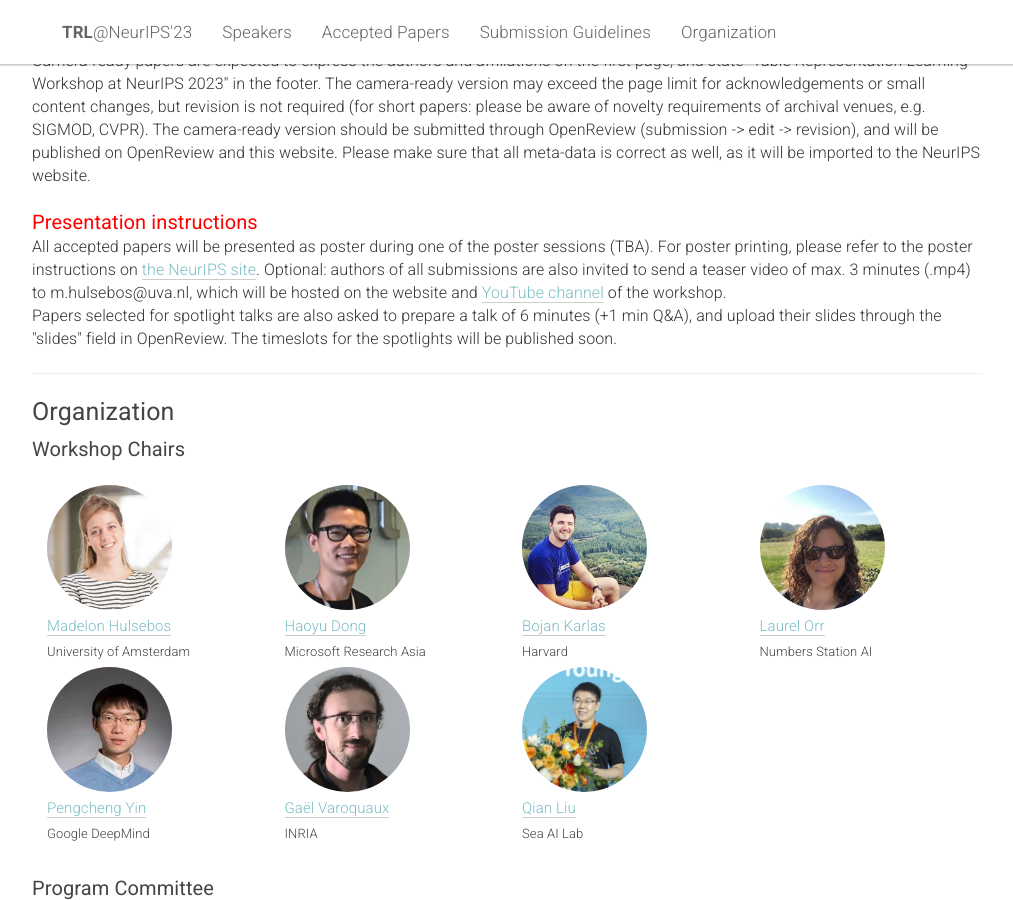
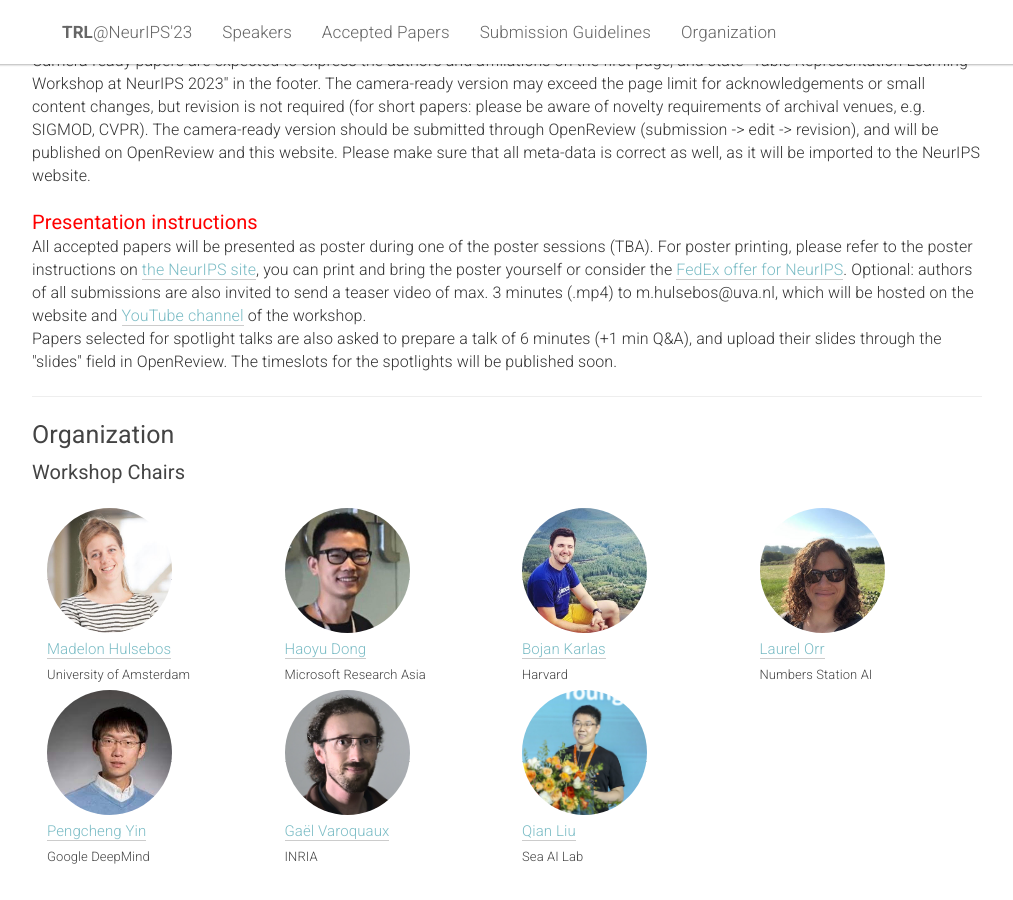
Before and after one commit to table-representation-learning/table-representation-learning.github.io, a Jekyll site: the page built from _pages/home.html, in a window 1280 px wide and 900 px high, scrolled down 3783 px. Shown: the whole window, without its empty margins (133-1146 px from the left). Built offline with Jekyll 4.4.1, drawn with Linux system fonts in a browser that asks for light colours.

Commit message:
Add additional print options.

```diff
--- a/_pages/home.html
+++ b/_pages/home.html
@@ -440,7 +440,7 @@ acknowledgements: ""
         <div class="col-xs-12">
             <br>
             <h3 style="color: red">Presentation instructions</h3>
-            All accepted papers will be presented as poster during one of the poster sessions (TBA). For poster printing, please refer to the poster instructions on <a href="https://neurips.cc/FAQ/PosterInformation" target="blank">the NeurIPS site</a>.
+            All accepted papers will be presented as poster during one of the poster sessions (TBA). For poster printing, please refer to the poster instructions on <a href="https://neurips.cc/FAQ/PosterInformation" target="blank">the NeurIPS site</a>, you can print and bring the poster yourself or consider the <a href="https://docstore.fedex.com/hco5670b" target="blank">FedEx offer for NeurIPS</a>.
             Optional: authors of all submissions are also invited to send a teaser video of max. 3 minutes (.mp4) to m.hulsebos@uva.nl, which will be hosted on the website and <a href="https://www.youtube.com/channel/UCON8k4OzdrX9iswYIwb14jQ" target="blank"> YouTube channel</a> of the workshop.
             <br>
             Papers selected for spotlight talks are also asked to prepare a talk of 6 minutes (+1 min Q&A), and upload their slides through the "slides" field in OpenReview. The timeslots for the spotlights will be published soon.
```
